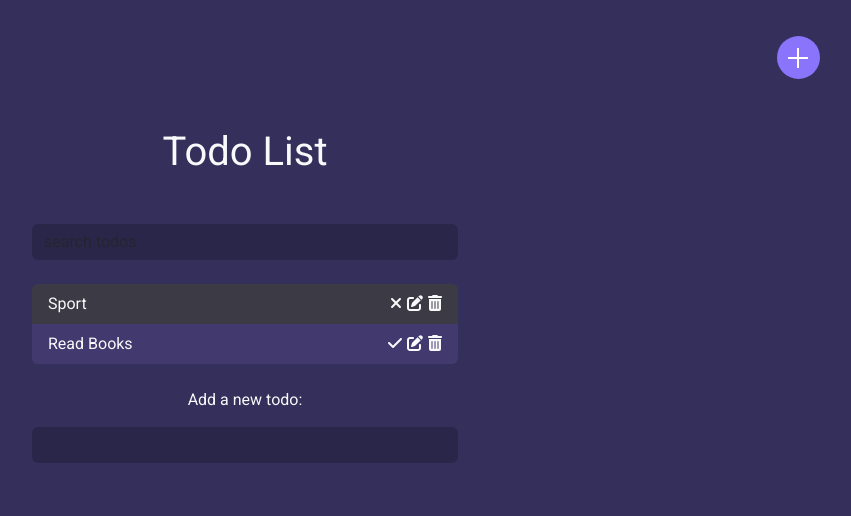
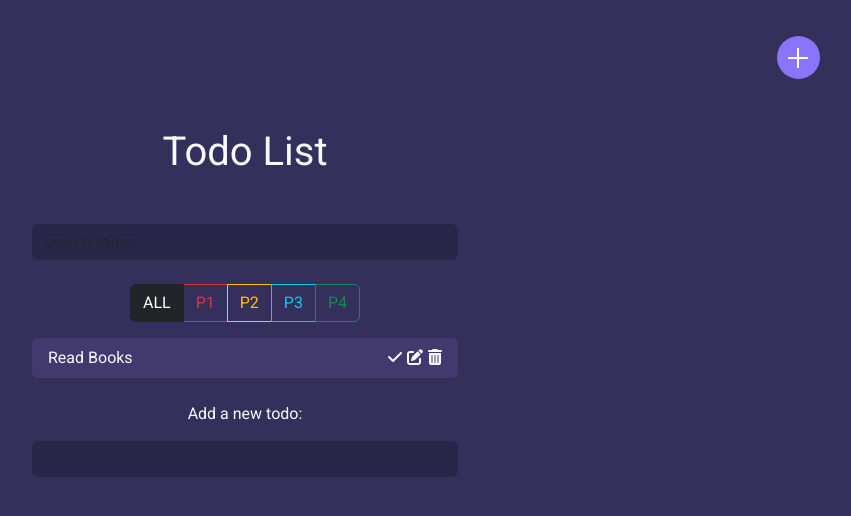
Before and after one commit to MdAmine/todo-app-2024, a React (Vite) app: page / in a window 1280 px wide. Both pictures are taken after typing "name@example.com", "Sample123" into the empty fields and a click on the button "Login". Shown: the top 516 px of the page, without its empty margins (395-1246 px from the left). Built offline with nearby package versions, Linux system fonts and the light colour scheme.

Commit message:
feat: todo priority

```diff
--- a/src/components/AddTodoForm/AddTodoForm.tsx
+++ b/src/components/AddTodoForm/AddTodoForm.tsx
@@ -1,14 +1,18 @@
 import {FormEvent, useRef} from "react";
-import {Todo} from "../../types";
+import {Priority, Todo} from "../../types";
 
-function AddTodoForm({onAddTodo}: { onAddTodo: (todo: Todo) => void }) {
+function AddTodoForm({onAddTodo, priority}: {
+  onAddTodo: (todo: Todo) => void,
+  priority: Priority,
+}) {
   const input = useRef<HTMLInputElement | null>(null)
   const handleSubmit = (event: FormEvent) => {
     event.preventDefault()
     onAddTodo({
       id: 0,
       name: input.current!.value,
-      completed: false
+      completed: false,
+      priority
     })
     input.current!.value = ''
   }
--- a/src/components/TodoItem/TodoItem.tsx
+++ b/src/components/TodoItem/TodoItem.tsx
@@ -11,17 +11,15 @@ function TodoItem({todo, onDelete, onUpdate}: {
     const newName = prompt('Todo name', todo.name)
     if (newName) {
       onUpdate({
-        id: todo.id,
+        ...todo,
         name: newName,
-        completed: todo.completed,
       })
     }
   }
 
   const handleCheck = () => {
     onUpdate({
-      id: todo.id,
-      name: todo.name,
+      ...todo,
       completed: !todo.completed,
     })
   }
--- a/src/components/TodoList/TodoList.tsx
+++ b/src/components/TodoList/TodoList.tsx
@@ -2,15 +2,19 @@ import Header from "../Header/Header.tsx";
 import TodoItem from "../TodoItem/TodoItem.tsx";
 import AddTodoForm from "../AddTodoForm/AddTodoForm.tsx";
 import {useMemo, useState} from "react";
-import {Todo} from "../../types";
+import {Priority, Todo} from "../../types";
 import {getTodos} from "../../utils/mockData.ts";
 
 function TodoList() {
   const [todos, setTodos] = useState<Todo[]>(getTodos())
   const [search, setSearch] = useState<string>('')
+  const [priority, setPriority] = useState<Priority>(Priority.ALL)
   const searchedTodos = useMemo<Todo[]>(() => {
-    return todos.filter(t => t.name.toLowerCase().includes(search.toLowerCase()))
-  }, [todos, search])
+    return todos.filter(t => {
+      return t.name.toLowerCase().includes(search.toLowerCase()) &&
+        t.priority === priority
+    })
+  }, [todos, search, priority])
 
   const handleAddTodo = (todo: Todo) => {
     todo.id = Math.max(...todos.map(t => t.id)) + 1
@@ -41,13 +45,37 @@ function TodoList() {
 
   return (<>
     <Header onSearch={handleSearch}/>
+    <div className='d-flex justify-content-center mb-3'>
+      <div className="btn-group">
+        <button type="button" className={`btn btn-outline-dark ${(priority === Priority.ALL ? 'active' : null)}`}
+                onClick={() => setPriority(Priority.ALL)}>
+          ALL
+        </button>
+        <button type="button" className={`btn btn-outline-danger ${(priority === Priority.P1 ? 'active' : null)}`}
+                onClick={() => setPriority(Priority.P1)}>
+          P1
+        </button>
+        <button type="button" className={`btn btn-outline-warning ${(priority === Priority.P2 ? 'active' : null)}`}
+                onClick={() => setPriority(Priority.P2)}>
+          P2
+        </button>
+        <button type="button" className={`btn btn-outline-info ${(priority === Priority.P3 ? 'active' : null)}`}
+                onClick={() => setPriority(Priority.P3)}>
+          P3
+        </button>
+        <button type="button" className={`btn btn-outline-success ${(priority === Priority.P4 ? 'active' : null)}`}
+                onClick={() => setPriority(Priority.P4)}>
+          P4
+        </button>
+      </div>
+    </div>
     <ul className="list-group todos mx-auto text-light" aria-label='todos-list'>
       {searchedTodos.map((todo) => (
         <TodoItem key={todo.id} todo={todo} onDelete={handleDeleteTodo}
                   onUpdate={handleUpdateTodo}/>
       ))}
     </ul>
-    <AddTodoForm onAddTodo={handleAddTodo}/>
+    <AddTodoForm onAddTodo={handleAddTodo} priority={priority}/>
   </>)
 }
 
--- a/src/types/index.ts
+++ b/src/types/index.ts
@@ -2,4 +2,13 @@ export interface Todo {
   id: number
   name: string
   completed: boolean
+  priority: Priority
 }
+
+export enum Priority {
+  ALL = 'ALL',
+  P1 = 'P1',
+  P2 = 'P2',
+  P3 = 'P3',
+  P4 = 'P4',
+}
--- a/src/utils/mockData.ts
+++ b/src/utils/mockData.ts
@@ -1,16 +1,18 @@
-import {Todo} from "../types";
+import {Priority, Todo} from "../types";
 
 export function getTodos(): Todo[] {
   return [
     {
       id: 1,
       name: 'Sport',
-      completed: false
+      completed: false,
+      priority: Priority.P1
     },
     {
       id: 2,
       name: 'Read Books',
-      completed: true
+      completed: true,
+      priority: Priority.ALL
     },
   ]
 }
```
